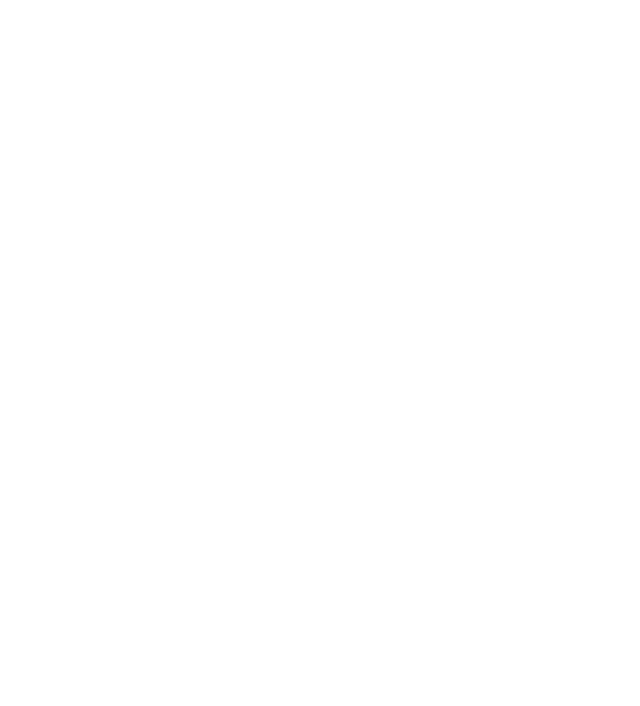
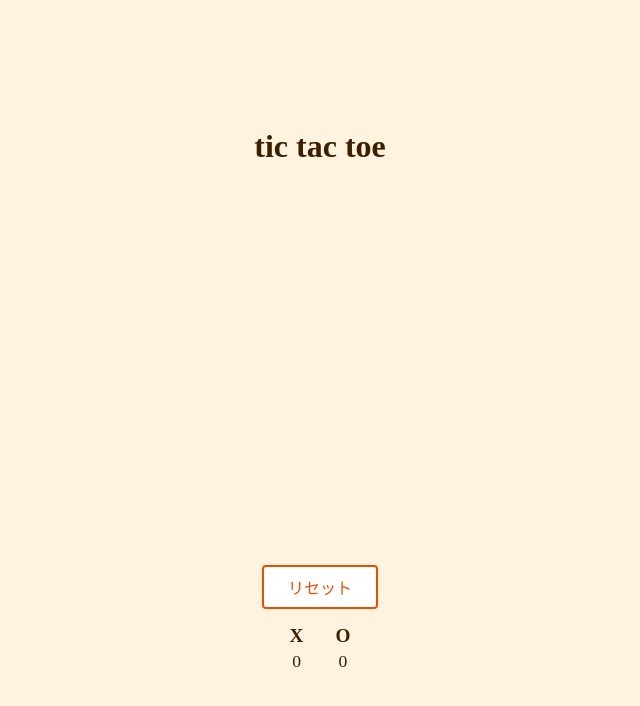
Before and after one commit to teamdevOrange/tic-tac-toe, a website: page index.html in a window 1280 px wide. Shown: the whole page, without its empty margins (320-960 px from the left). Drawn offline with Linux system fonts and the light colour scheme.

Commit message:
#1 #2 #6 HTML骨格とCSSスタイルを実装（担当A）

```diff
--- a/index.html
+++ b/index.html
@@ -3,7 +3,30 @@
   <head>
     <meta charset="UTF-8" />
     <meta name="viewport" content="width=device-width, initial-scale=1.0" />
-    <title>Document</title>
+    <title></title>
+    <link rel="stylesheet" href="src/styles/base.css" />
+    <link rel="stylesheet" href="src/styles/board.css" />
+    <link rel="stylesheet" href="src/styles/controls.css" />
   </head>
-  <body></body>
+  <body>
+    <div id="app">
+      <h1>tic tac toe</h1>
+      <p id="message"></p>
+      <div id="board"></div>
+      <div id="controls">
+        <button id="reset-button">リセット</button>
+      </div>
+      <div id="score">
+        <div class="score-item">
+          <span class="score-label">X</span>
+          <span id="score-x">0</span>
+        </div>
+        <div class="score-item">
+          <span class="score-label">O</span>
+          <span id="score-o">0</span>
+        </div>
+      </div>
+    </div>
+    <script type="module" src="src/main.js"></script>
+  </body>
 </html>
--- a/src/styles/base.css
+++ b/src/styles/base.css
@@ -1 +1,16 @@
-/* リセット・全体共通スタイル */
+*,
+*::before,
+*::after {
+  box-sizing: border-box;
+  margin: 0;
+  padding: 0;
+}
+
+body {
+  color: #3d1f00;
+  background-color: #fff3e0;
+  display: flex;
+  justify-content: center;
+  align-items: center;
+  min-height: 100vh;
+}
--- a/src/styles/board.css
+++ b/src/styles/board.css
@@ -1 +1,28 @@
-/* 盤面・マス目のスタイル */
+#board {
+  display: grid;
+  grid-template-columns: repeat(3, 100px);
+  grid-template-rows: repeat(3, 100px);
+  margin: 20px auto;
+}
+
+.square {
+  width: 100px;
+  height: 100px;
+  border: 2px solid #e65100;
+  background: #fff;
+  font-size: 2.5rem;
+  font-weight: bold;
+  cursor: pointer;
+  display: flex;
+  align-items: center;
+  justify-content: center;
+  transition: background-color 0.15s;
+}
+
+.square:hover:not(:disabled) {
+  background-color: #ffe0b2;
+}
+
+.square:disabled {
+  cursor: default;
+}
--- a/src/styles/controls.css
+++ b/src/styles/controls.css
@@ -1 +1,52 @@
-/* ボタン・ステータス表示のスタイル */
+#app {
+  text-align: center;
+}
+
+h1 {
+  font-family: 'Times New Roman', serif;
+  font-size: 2rem;
+  margin-bottom: 16px;
+}
+
+#message {
+  font-size: 1.2rem;
+  min-height: 1.5em;
+  margin-bottom: 8px;
+}
+
+#reset-button {
+  margin-top: 16px;
+  padding: 8px 24px;
+  font-size: 1rem;
+  cursor: pointer;
+  border: 2px solid #e65100;
+  background: #fff;
+  border-radius: 4px;
+  color: #e65100;
+  transition: background-color 0.15s, color 0.15s;
+}
+
+#reset-button:hover {
+  background-color: #e65100;
+  color: #fff;
+}
+
+#score {
+  display: flex;
+  gap: 32px;
+  justify-content: center;
+  margin-top: 16px;
+  font-size: 1.1rem;
+}
+
+.score-item {
+  display: flex;
+  flex-direction: column;
+  align-items: center;
+  gap: 4px;
+}
+
+.score-label {
+  font-weight: bold;
+  font-size: 1.2rem;
+}
```
